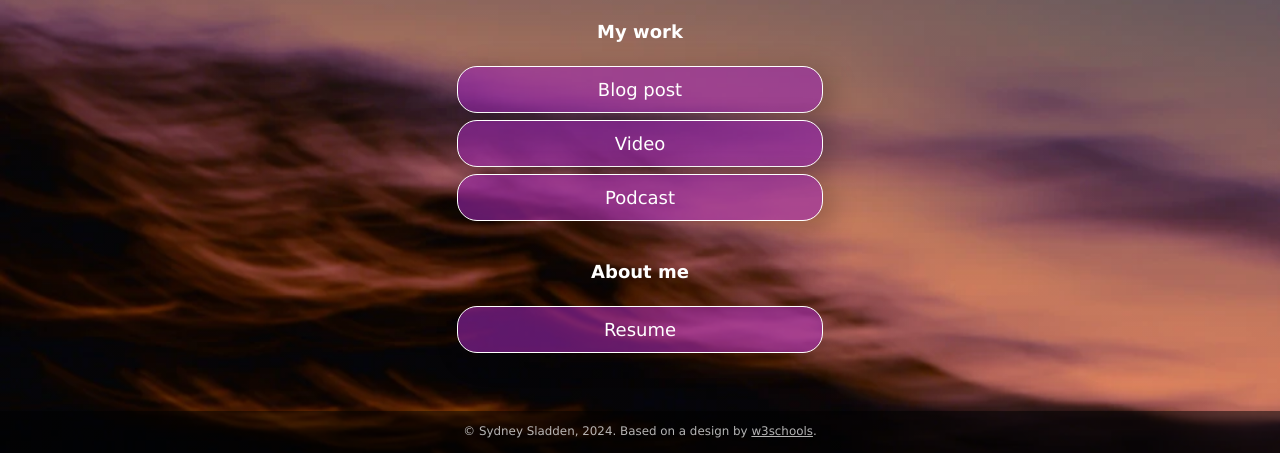
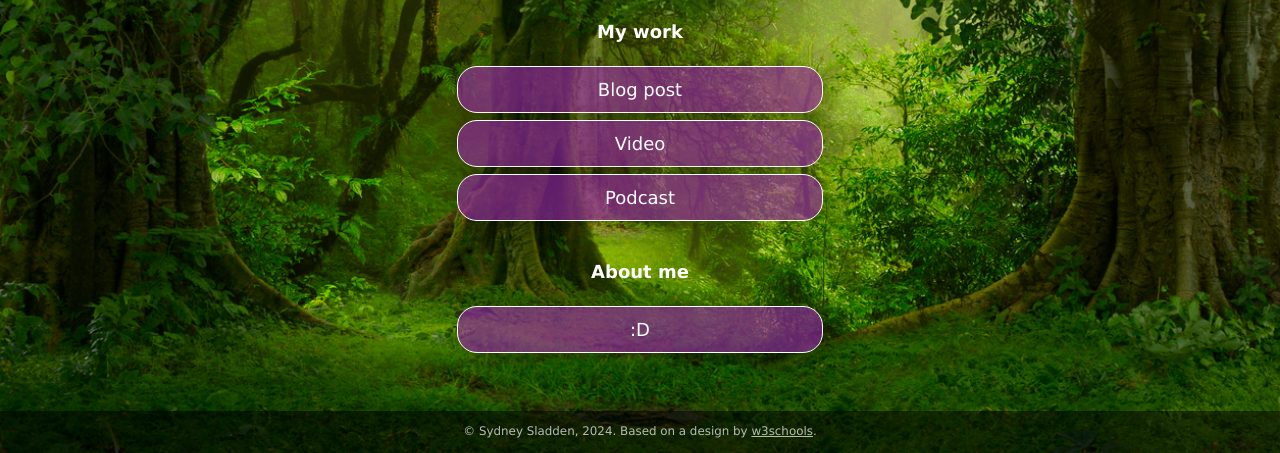
Before and after one commit to sydneysladden/sydneysladden.github.io, a plain HTML site: page index.html in a window 1280 px wide. Shown: the part 347-800 px from the top of the page. Drawn offline with Linux system fonts and the light colour scheme.

Commit message:
Add files via upload

```diff
--- a/css/style.css
+++ b/css/style.css
@@ -26,7 +26,7 @@ body {
     min-height: 100%;
     /* The image used for the site background. Try changing skyscape.jpg to stars.jpg. Put a replacement photo in the images folder and, in line 21 below, replace skyscape.jpg with yourbackgroundfilename.jpg */
     /* The linear gradient darkens the image, like putting a sunglasses lens on top of it. If you want to darken the image even more, change 0.1 (both times) to 0.3 or higher */
-    background: linear-gradient(rgba(0, 0, 0, 0.1), rgba(0, 0, 0, 0.1)), url(../images/skyscape.jpg);
+    background: linear-gradient(rgba(0, 0, 0, 0.1), rgba(0, 0, 0, 0.1)), url(../images/background.jpg);
     /* Prevents the browser from repeating or "tiling" the background image */
     background-repeat: no-repeat;
     background-position: center;
--- a/index.html
+++ b/index.html
@@ -29,8 +29,7 @@
       <div class="slidedown">
         <div class="description">
           <h2>Blog post #1</h2>
-          <p>          <p>Read about some shocking discoveries I made after adopting my cat in my very first blog post!</p>
-</p>
+          <p>Read about some shocking discoveries I made after adopting my cat in my very first blog post!</p>
           <a href="https://medium.com/@sydneys01/blog-post-1-dc75e7097b26" class="external-link" target="_blank">Read</a>
         </div>
       </div>
@@ -38,8 +37,8 @@
       <div class="button toggle">Video</div>
       <div class="slidedown">
         <div class="description">
-          <h2>Video title</h2>
-          <p>Add a short but appealing description of your video.</p>
+          <h2>Cat Adoption</h2>
+          <p>Meet Po and learn why YOU should adopt!</p>
           <a href="#" class="external-link" target="_blank">Watch</a>
         </div>
       </div>
@@ -47,9 +46,9 @@
       <div class="button toggle">Podcast</div>
       <div class="slidedown">
         <div class="description">
-          <h2>Podcast title</h2>
-          <p>Add a short but appealing description of your podcast</p>
-          <a href="#" class="external-link" target="_blank">Listen</a>
+          <h2>Pandas Podcast: Whats the Deal with Gen Z Slang</h2>
+          <p>Listen to our podcast where we discuss common slang used by todays generation</p>
+          <a href="https://soundcloud.com/nyanesbit/whats-the-deal-with-gen-z-slang?utm_source=clipboard&utm_medium=text&utm_campaign=social_sharing" class="external-link" target="_blank">Listen</a>
         </div>
       </div>
     </div>
@@ -60,7 +59,7 @@
     </div>
 
     <div class="links-container">
-      <a href="https://drive.google.com" class="button" target="_blank">Resume</a>
+      <a href="https://docs.google.com/document/d/1zU20-4pt5JuCBfmoSq_W5mjFQqmViEJItZB2cpWacTc/edit?usp=sharing" class="button" target="_blank">:D</a>
     </div>
 
   </div>
```
Also changed, not shown: images/background.jpg (added), images/pfp.png (added).
